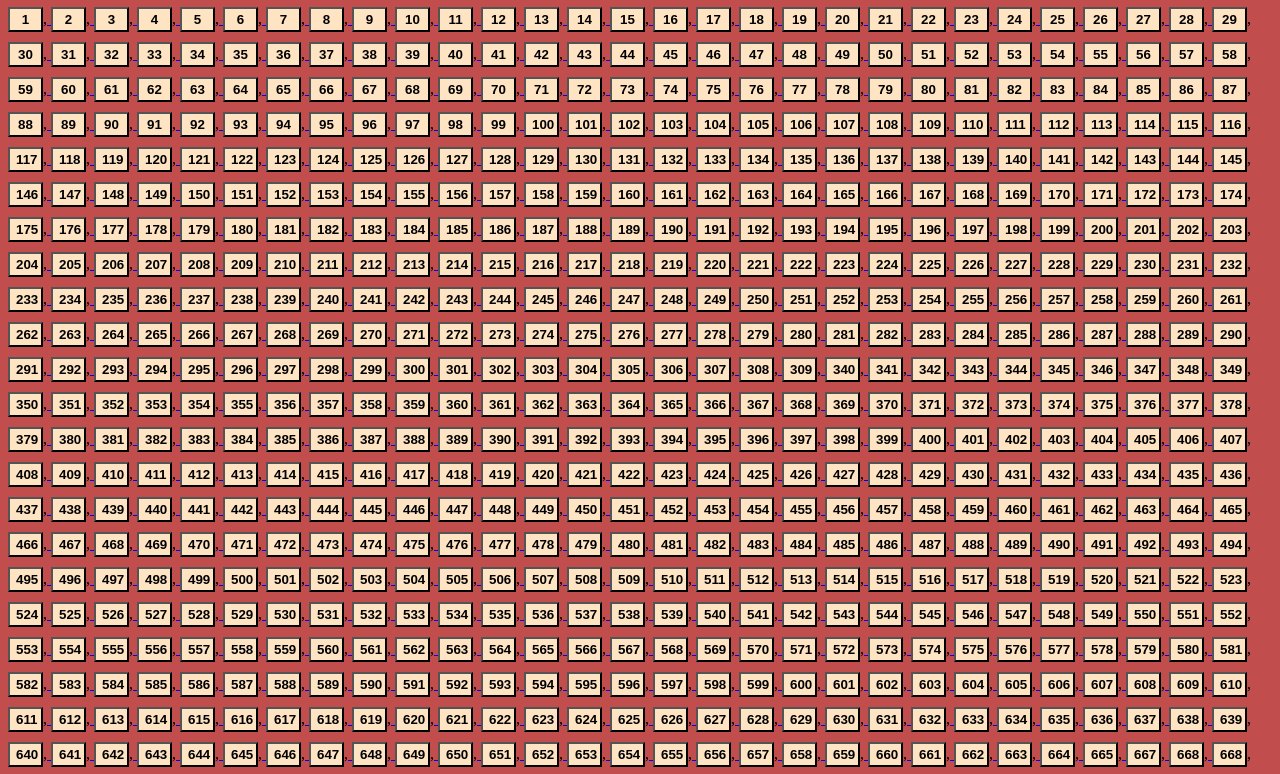
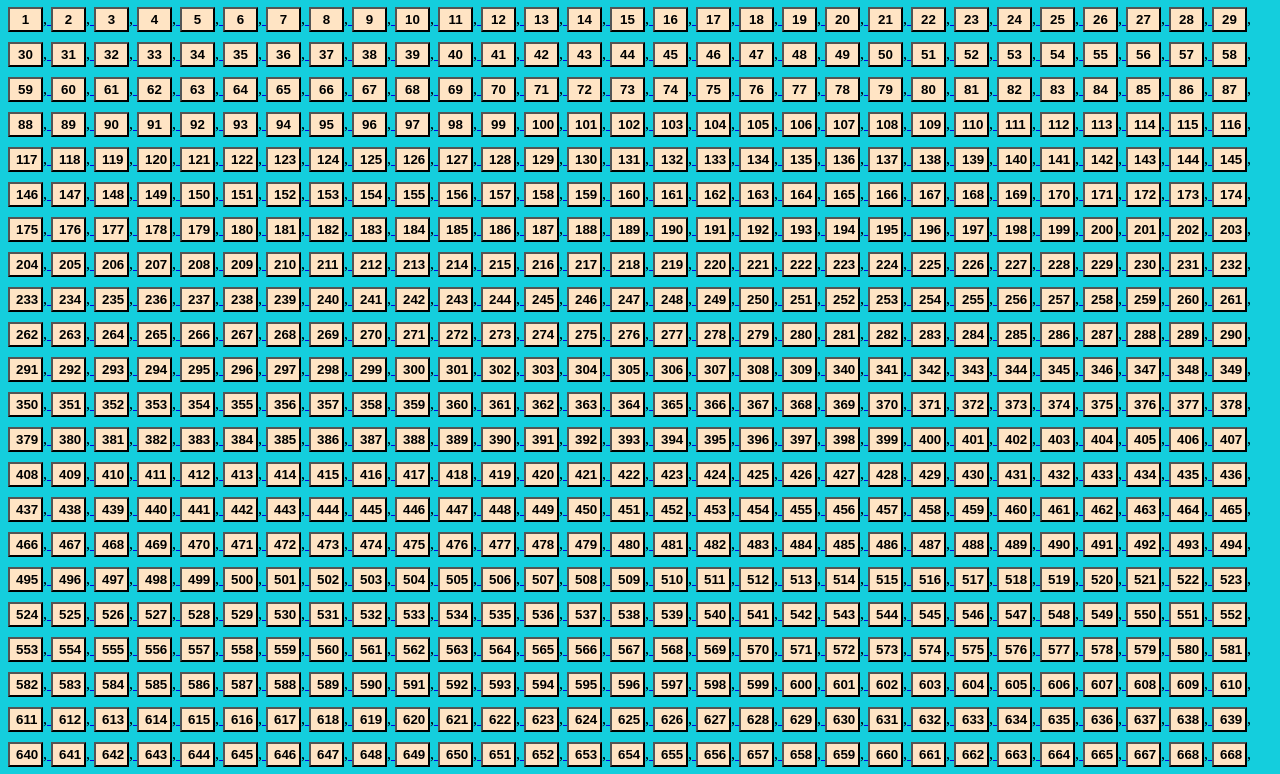
Before and after one commit to nguyenit2k2/Traffic, a plain HTML site: page index.html in a window 1280 px wide. Shown: the part 73-847 px from the top of the page. Drawn offline with Linux system fonts and the light colour scheme.

Commit message:
Update index.html

```diff
--- a/index.html
+++ b/index.html
@@ -19,7 +19,7 @@
         text-align: center;
     }
     body{
-        background-color: rgb(194, 77, 77);
+        background-color: rgb(20 206 221);
     }
     .btn{
         width: 100%;
```
